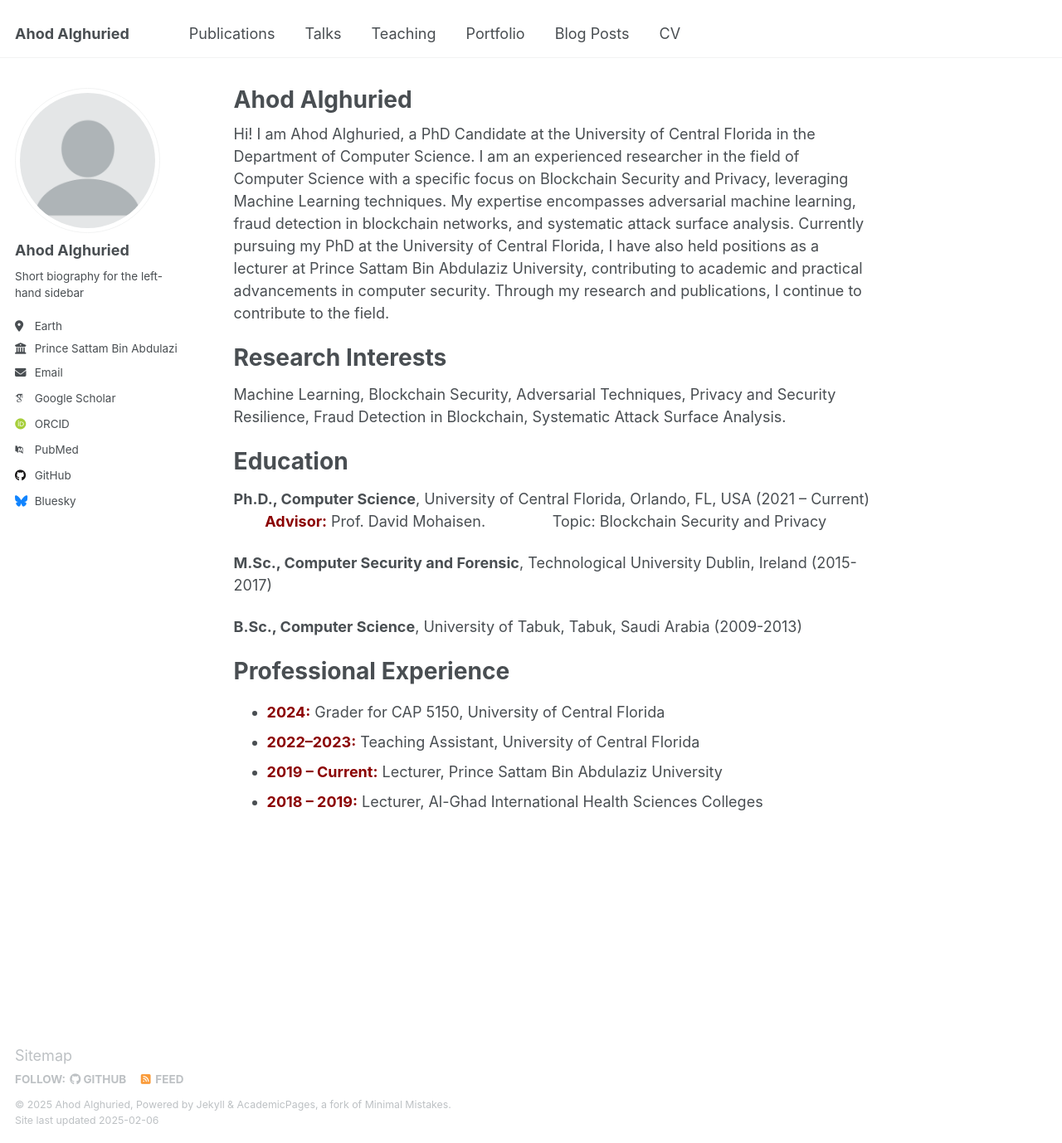
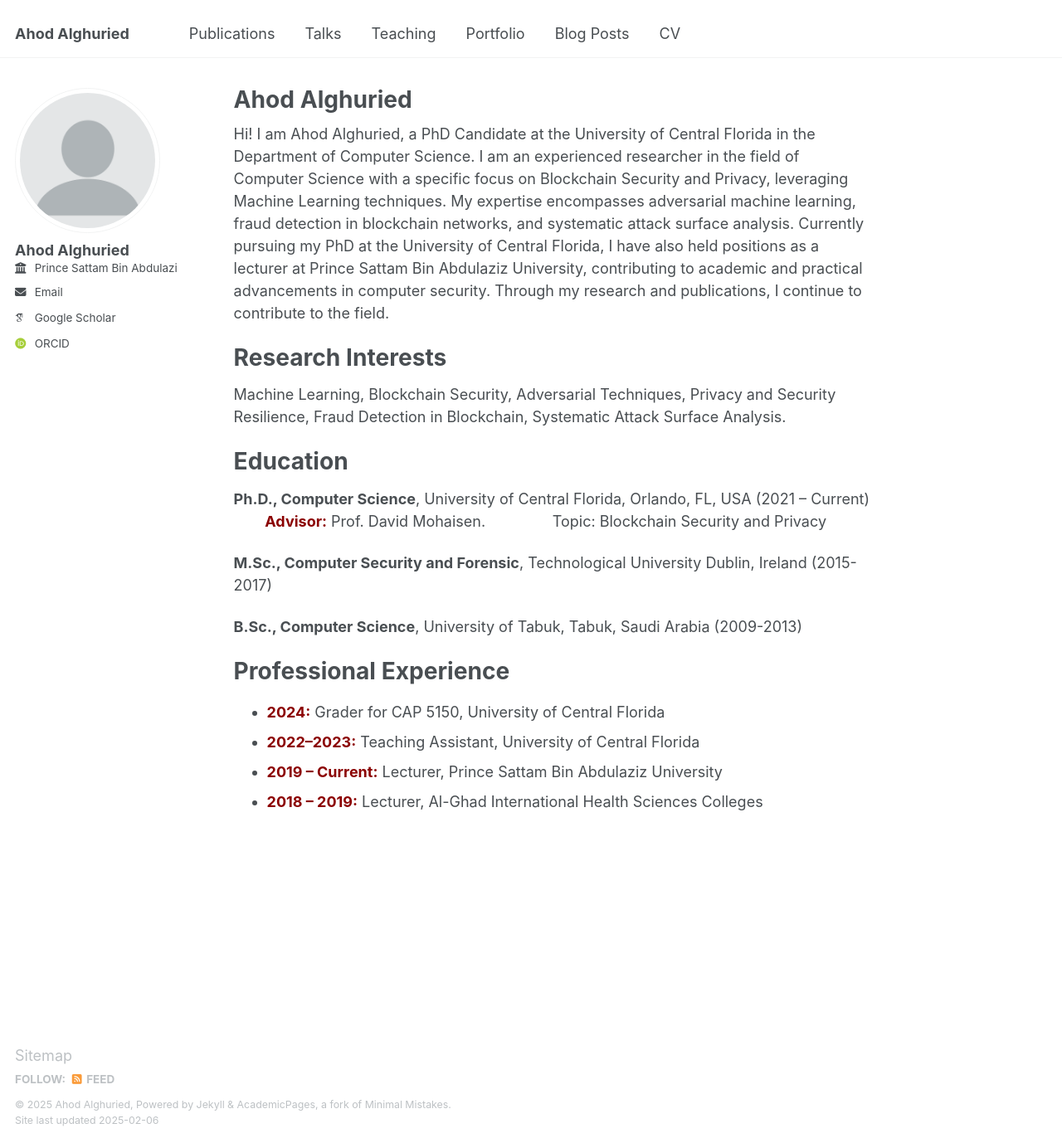
Before and after one commit to alghuried-ahod/Ahod-Alghuried, a Jekyll site: the page built from _pages/about.md, in a window 1280 px wide and 1378 px high. Shown: the whole window at 83% size. Built offline with Jekyll 4.4.1, drawn with Linux system fonts in a browser that asks for light colours; some web fonts are replaced; part of the change alters nothing that is shown.

Commit message:
Update _config.yml

```diff
--- a/_config.yml
+++ b/_config.yml
@@ -25,19 +25,19 @@ author:
   avatar           : "profile.png"
   name             : "Ahod Alghuried"
   pronouns         : # example: "she/her"
-  bio              : "Short biography for the left-hand sidebar"
-  location         : "Earth"
+  bio              : #"Short biography for the left-hand sidebar"
+  location         : #"Earth"
   employer         : "Prince Sattam Bin Abdulaziz University"
   uri              : # URL
-  email            : "none@example.org"
+  email            : "a.alghareed@psau.edu.sa"
 
   # Academic websites
   arxiv            : # URL - Update with the correct link to your profile
-  googlescholar    : "https://scholar.google.com/citations?user=PS_CX0AAAAAJ"
+  googlescholar    : "https://scholar.google.com/citations?hl=en&user=ZtV4SOQAAAAJ&view_op=list_works&gmla=AGd7smEze89-1WRMH7fPZ4k63u26Us9Mq4_2IKh3hnQFm8BOGFxhNAW4ezkTg27TXV3NWgnoHsfW0b2NrP9sH4FZ"
   impactstory      : # URL
-  orcid            : "http://orcid.org/yourorcidurl"
+  orcid            : "https://orcid.org/0009-0002-5681-7223"
   semantic         : # URL
-  pubmed           : "https://www.ncbi.nlm.nih.gov/pubmed/?term=john+snow"
+  pubmed           : #"https://www.ncbi.nlm.nih.gov/pubmed/?term=john+snow"
   researchgate     : # URL
   scopus           : # URL
 
@@ -45,12 +45,12 @@ author:
   bitbucket        : # Username - Update with your username on the site
   codepen          : # Username
   dribbble         : # Username
-  github           : "academicpages"
+  github           : #"academicpages"
   kaggle           : # Username
   stackoverflow    : # User number or user number and name (i.e., use "1" or "1/jeff-atwood")
 
   # Social media
-  bluesky          : "bsky.app" # Replace this with you Bluesky username
+  bluesky          : #"bsky.app" # Replace this with you Bluesky username
   facebook         : # Username
   flickr           : # Username
   foursquare       : # Username
```
